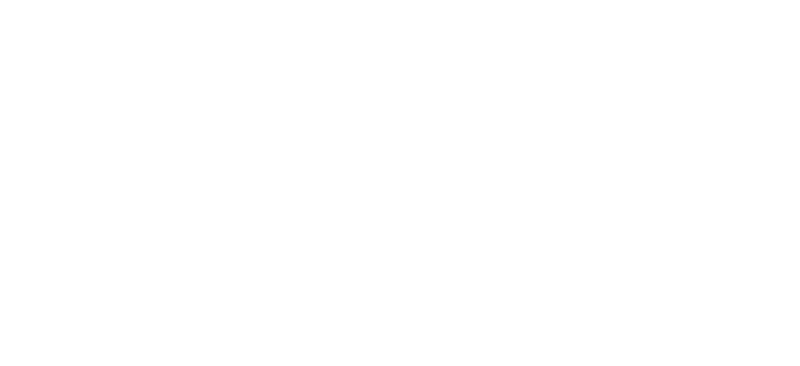
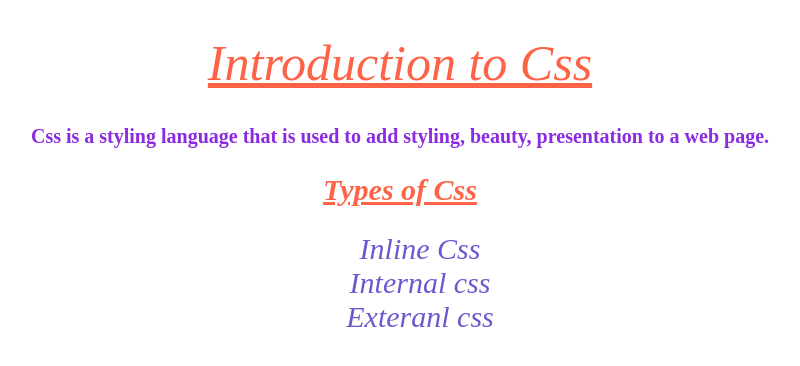
Before and after one commit to StephenAdedayo/intro-to-css, a plain HTML site: page index.html in a window 1280 px wide. Shown: the whole page, without its empty margins (240-1040 px from the left). Drawn offline with Linux system fonts and the light colour scheme.

Commit message:
Stylesheet Added

```diff
--- a/index.html
+++ b/index.html
@@ -4,9 +4,69 @@
     <meta charset="UTF-8">
     <meta name="viewport" content="width=device-width, initial-scale=1.0">
     <title>Intoduction to Css</title>
+    <link rel="stylesheet" href="style.css">
+
+    <style>
+     h2 {font-size: 30px;
+        text-align: center;
+        text-decoration: underline;
+        font-style: italic;
+        color: tomato;
+
+     }
+    </style>
 
 </head>
 <body>
+    <h1 style="font-size: 50px; color: tomato; text-decoration: underline; text-align: center; font-weight: lighter;font-style: italic;">Introduction to Css</h1>
+    <p style="font-size: 20px; color: blueviolet; text-align: center; font-weight: bold;">Css is a styling language that is used to add styling, beauty, presentation to a web page.</p>
+
+    <h2>Types of Css </h2>
+
+    <ul>
+        <li>Inline Css</li>
+        <li>Internal css</li>
+        <li>Exteranl css</li>
+    </ul>
+
+
+
+
+
+
+
+
+
+
+
+
+
+
+
+
+
+
+
+
+
+
+
+
+
+
+
+
+
+
+
+
+
+
+
+
+
+
+
 
 </body>
 </html>
--- /dev/null
+++ b/style.css
@@ -0,0 +1,8 @@
+li {
+    list-style: none;
+    font-size: 30px;
+    font-style: italic;
+    color: slateblue;
+    text-align: center;
+
+}
```
